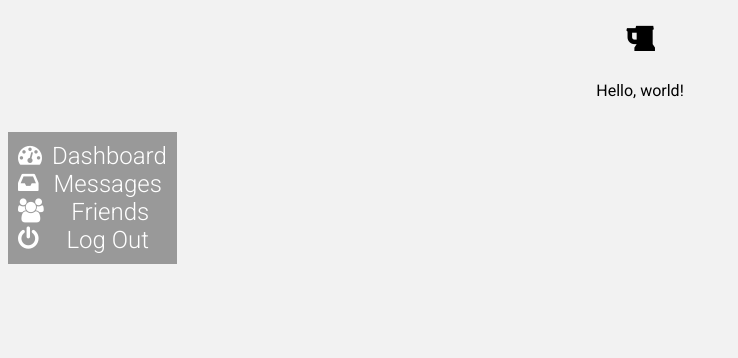
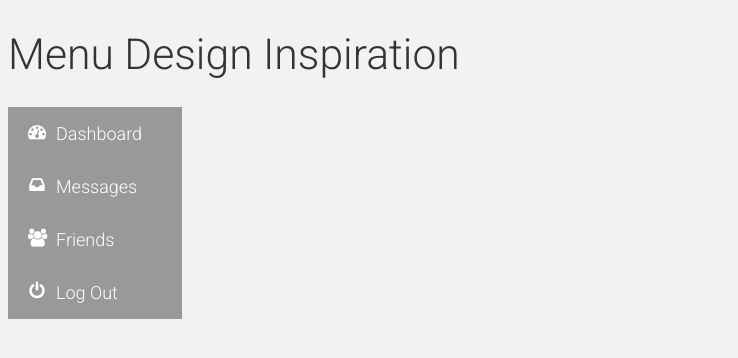
Before and after one commit to tsnieman/design-inspiration, a plain HTML site: page index.html in a window 1280 px wide. Shown: the whole page, without its empty margins (0-738 px from the left). Drawn offline with Linux system fonts and the light colour scheme.

Commit message:
Styling and trimming out hellow rold

```diff
--- a/index.html
+++ b/index.html
@@ -19,9 +19,8 @@
 </head>
 <body>
   <h1>
-    <i class="fa fa-beer"></i>
+    Menu Design Inspiration
   </h1>
-  <p>Hello, world!</p>
   <ul class="menu-list">
     <li class="menu-item">
       <i class="fa fa-dashboard"></i>Dashboard
--- a/stylesheets/site.less
+++ b/stylesheets/site.less
@@ -1,24 +1,53 @@
+@primary-color: #333;
+@secondary-color: #999;
+@primary-background-color: #F2F2F2;
+@secondary-background-color: #CCC;
+
 body {
-  background: #f2f2f2;
-  text-align: center;
+  background: @primary-background-color;
   font-family: "Roboto", Arial, sans-serif;
+  font-size: 16pt;
+}
+
+p, h1, h2, h3, h4, h5, h6, span {
+  font-weight: 300;
+  color: @primary-color;
+}
+
+h1 {
+  font-size: 2em;
 }
 
 ul.menu-list {
   float: left;
-  padding: 10px;
+  padding: 0;
+  margin: 0;
   color: white;
   background-color: #999;
+  font-size: 18px;
+  font-weight: 300;
+  li {
+    padding: 16px 40px 16px 20px;
+    list-style: none;
+    &:first-child {
+      padding-top: 16px;
+    }
+    &:last-child {
+      padding-bottom: 16px;
+    }
+    &:hover {
+      background-color: @secondary-background-color;
+      cursor: pointer;
+    }
+    &:active {
+      background-color: @primary-color;
+    }
+    i {
+      display: inline-block;
+      width: 1em;
+      text-align: center;
+      float: left;
+      margin-right: 10px;
+    }
+  }
 }
-
-.menu-list li {
-  margin: 0;
-  list-style: none;
-  font-size: 24px;
-  font-weight: 300;
-}
-
-.menu-list li i {
-  float: left;
-  margin-right: 10px;
-}
```
